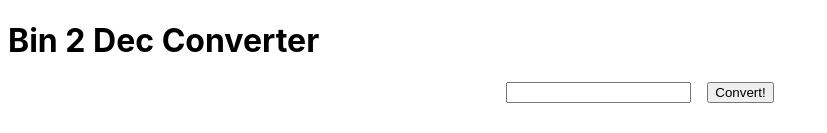
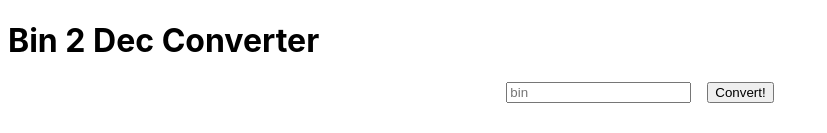
Before and after one commit to otislambert/bin2dec, a React (Vite) app: page / in a window 1280 px wide. Shown: the top 133 px of the page, without its empty margins (0-827 px from the left). Built offline with nearby package versions, Linux system fonts and the light colour scheme.

Commit message:
refactor(test): Improve rendering tests and add placeholder for binary input

```diff
--- a/src/App.tsx
+++ b/src/App.tsx
@@ -7,7 +7,7 @@ export default function App() {
 			<main>
 				<div className='centered'>
 					<div className='input'>
-						<input type='text' />
+						<input type='text' placeholder='bin' />
 						<button>Convert!</button>
 					</div>
 					<div className='results'>
```
Also changed, not shown: 1 other file (tests, documents, lock files or other folders).
